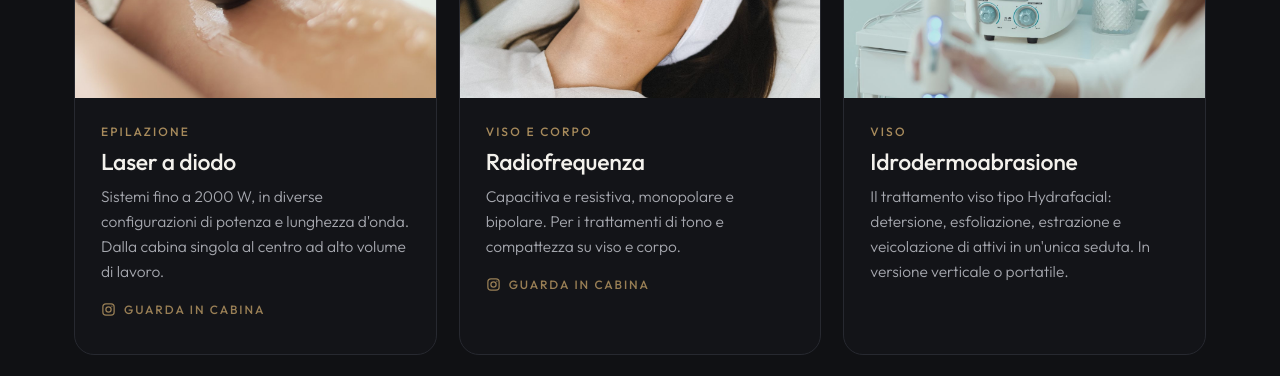
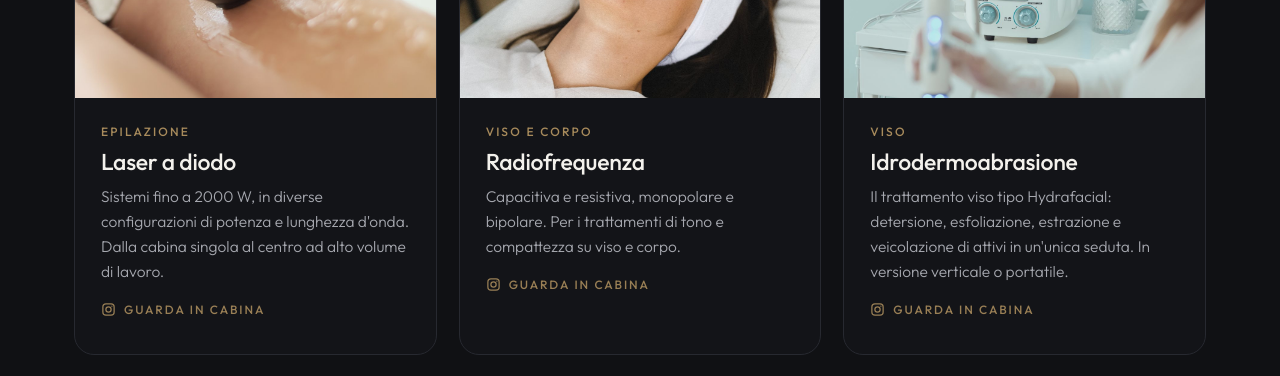
Before and after one commit to bellafiore/debeauty-sito, a plain HTML site: page index.html in a window 1280 px wide. Shown: the part 2066-2442 px from the top of the page. Drawn offline with Linux system fonts and the light colour scheme.

Commit message:
Idrodermoabrasione: link al reel su Instagram
Co-Authored-By: Claude Fable 5.2 <noreply@anthropic.com>

```diff
--- a/index.html
+++ b/index.html
@@ -373,7 +373,7 @@ footer{padding-bottom:180px}
     <div class="tgrid">
       <article class="tcard"><div class="ph"><img src="img/t_laser.jpg" alt="Laser a diodo" loading="lazy"></div><div class="tx"><div class="cat">Epilazione</div><h3>Laser a diodo</h3><p>Sistemi fino a 2000 W, in diverse configurazioni di potenza e lunghezza d'onda. Dalla cabina singola al centro ad alto volume di lavoro.</p><a class="ig-link" href="https://www.instagram.com/reel/DQ68vImCAdv/" target="_blank" rel="noopener" title="Instagram"><svg viewBox="0 0 24 24" width="15" height="15" fill="none" stroke="currentColor" stroke-width="2" stroke-linecap="round" stroke-linejoin="round" aria-hidden="true"><rect x="3" y="3" width="18" height="18" rx="5"/><circle cx="12" cy="12" r="4.2"/><circle cx="17.4" cy="6.6" r="1" fill="currentColor" stroke="none"/></svg>Guarda in cabina</a></div></article>
       <article class="tcard"><div class="ph"><img src="img/t_rf.jpg" alt="Radiofrequenza" loading="lazy"></div><div class="tx"><div class="cat">Viso e corpo</div><h3>Radiofrequenza</h3><p>Capacitiva e resistiva, monopolare e bipolare. Per i trattamenti di tono e compattezza su viso e corpo.</p><a class="ig-link" href="https://www.instagram.com/p/DGgNRIHtwwU/" target="_blank" rel="noopener" title="Instagram"><svg viewBox="0 0 24 24" width="15" height="15" fill="none" stroke="currentColor" stroke-width="2" stroke-linecap="round" stroke-linejoin="round" aria-hidden="true"><rect x="3" y="3" width="18" height="18" rx="5"/><circle cx="12" cy="12" r="4.2"/><circle cx="17.4" cy="6.6" r="1" fill="currentColor" stroke="none"/></svg>Guarda in cabina</a></div></article>
-      <article class="tcard"><div class="ph"><img src="img/t_hydra.jpg" alt="Idrodermoabrasione" loading="lazy"></div><div class="tx"><div class="cat">Viso</div><h3>Idrodermoabrasione</h3><p>Il trattamento viso tipo Hydrafacial: detersione, esfoliazione, estrazione e veicolazione di attivi in un'unica seduta. In versione verticale o portatile.</p></div></article>
+      <article class="tcard"><div class="ph"><img src="img/t_hydra.jpg" alt="Idrodermoabrasione" loading="lazy"></div><div class="tx"><div class="cat">Viso</div><h3>Idrodermoabrasione</h3><p>Il trattamento viso tipo Hydrafacial: detersione, esfoliazione, estrazione e veicolazione di attivi in un'unica seduta. In versione verticale o portatile.</p><a class="ig-link" href="https://www.instagram.com/reel/DfzosHBNedc/" target="_blank" rel="noopener" title="Instagram"><svg viewBox="0 0 24 24" width="15" height="15" fill="none" stroke="currentColor" stroke-width="2" stroke-linecap="round" stroke-linejoin="round" aria-hidden="true"><rect x="3" y="3" width="18" height="18" rx="5"/><circle cx="12" cy="12" r="4.2"/><circle cx="17.4" cy="6.6" r="1" fill="currentColor" stroke="none"/></svg>Guarda in cabina</a></div></article>
       <article class="tcard"><div class="ph"><img src="img/t_corpo.jpg" alt="Massaggio meccanico" style="object-position:50% 62%" loading="lazy"></div><div class="tx"><div class="cat">Corpo</div><h3>Massaggio meccanico</h3><p>Sistemi a sfere rotanti, vacuum e pressoterapia per drenaggio, rimodellamento e inestetismi della cellulite.</p></div></article>
       <article class="tcard"><div class="ph"><img src="img/t_ago.jpg" alt="Elettrodepilazione ad ago" style="object-position:60% 50%" loading="lazy"></div><div class="tx"><div class="cat">Epilazione</div><h3>Elettrodepilazione ad ago</h3><p>L'unica epilazione definitiva, pelo per pelo: anche sui peli chiari e dove il laser non arriva. Un trattamento ad alto valore con un investimento contenuto. Flash, termolisi e blend nello stesso apparecchio, e una formazione che insegna la tecnica senza promesse irrealistiche alla cliente.</p><a class="more-link" href="elettroepilazione-ad-ago.html">Apparecchio e formazione</a></div></article>
       <article class="tcard"><div class="ph"><img src="img/t_ia.jpg" alt="Termografia della coscia con cellulite" style="object-position:50% 45%" loading="lazy"></div><div class="tx"><div class="cat">Analisi</div><h3>Analisi di cellulite, adipe e pelle con IA</h3><p>Sistemi sviluppati da noi che rendono visibili gli inestetismi: tipologia e distribuzione della cellulite, adiposità localizzate, stato della pelle. Termografia e immagini lette con l'aiuto dell'intelligenza artificiale, per scegliere il trattamento giusto e mostrare alla cliente il risultato, prima e dopo.</p><small class="cred">Immagine termografica: Bauer et al., EPMA Journal 2020, licenza CC BY 4.0</small></div></article>
```
